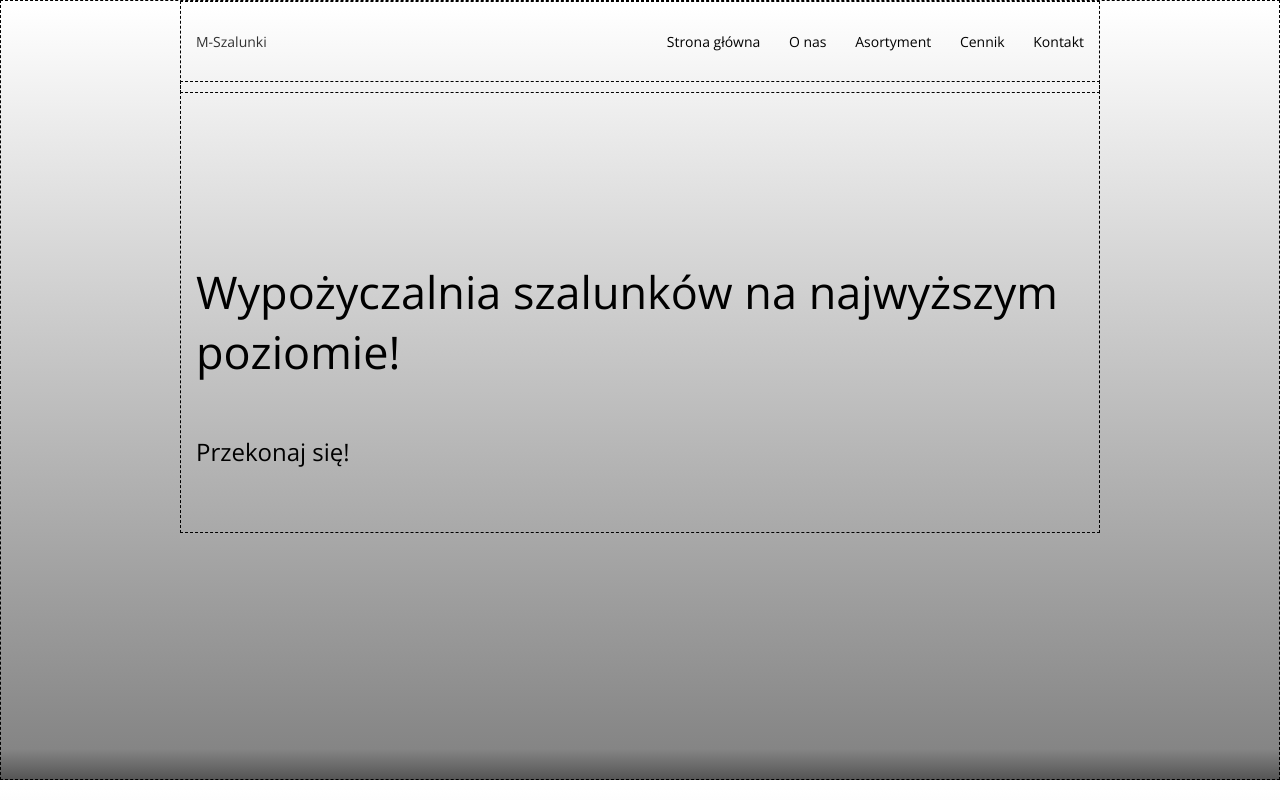
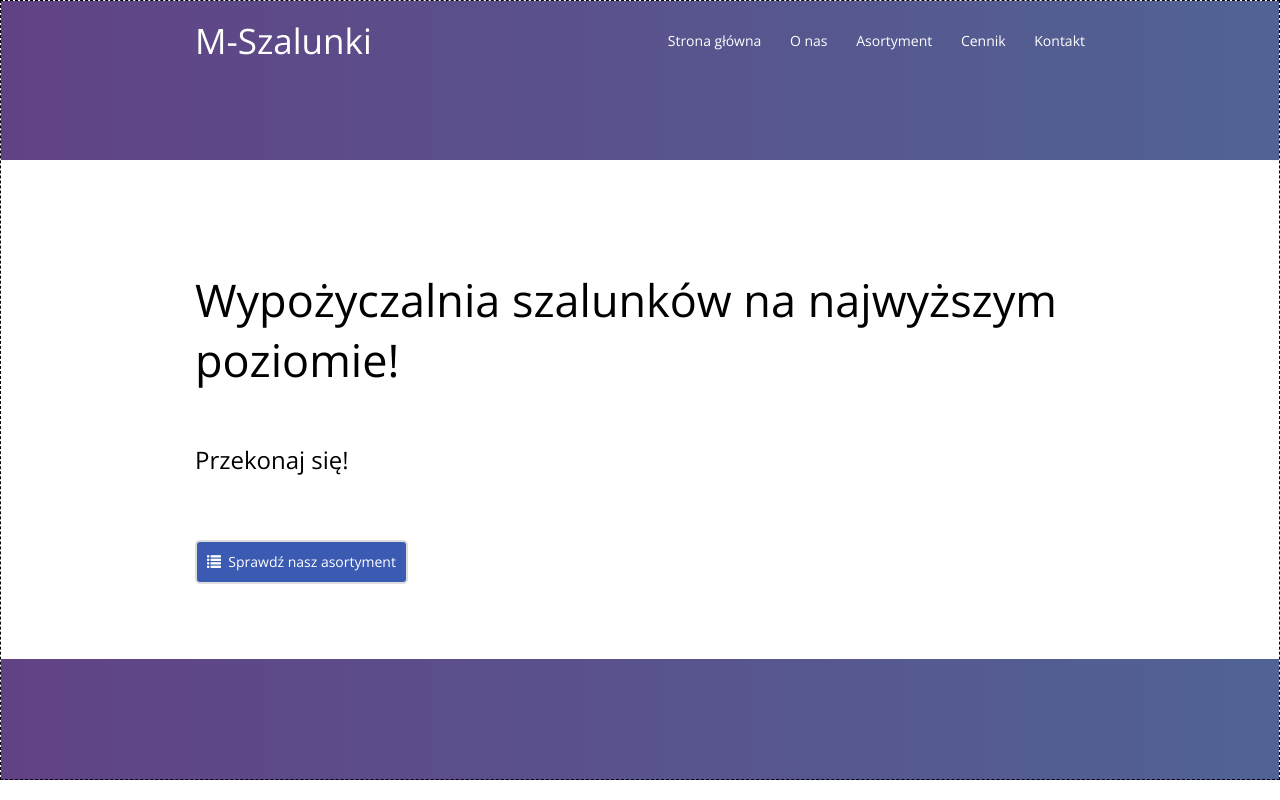
Before and after one commit to ArekScibior/M-Szalunki, a website: page index.html in a window 1280 px wide. Drawn offline with nearby package versions, Linux system fonts and the light colour scheme.

Commit message:
Stylownie strony głownej/powitalnej.

```diff
--- a/index.html
+++ b/index.html
@@ -14,7 +14,7 @@
         <header class="header">
             <div class="container">
                 <div class="logo-text">
-                    <p>M-Szalunki</p>
+                    <a href="/">M-Szalunki</a>
                 </div>
                 <nav class="nav-main">
                     <ul>
@@ -27,14 +27,17 @@
                 </nav>
             </div>
         </header>
+        <div class="container-home">
+            <div class="content">
                 <div class="container">
-            <div class="content">
                     <h1 class="main-slogan">
                         Wypożyczalnia szalunków na najwyższym poziomie!
                     <h1>
                     <h2 class="second-slogan">
                         Przekonaj się!
                     </h2>
+                    <button class="checkItButton"><span class="glyphicon glyphicon-list" aria-hidden="true"></span>&nbsp; Sprawdź nasz asortyment</button>
+                </div>
             </div>
         </div>
     </section>
--- a/styles/main.css
+++ b/styles/main.css
@@ -13,39 +13,27 @@
 
 body {
     font-family: 'Open Sans', sans;
-    background: rgba(255,255,255,1);
-    background: -moz-linear-gradient(top, rgba(255,255,255,1) 0%, rgba(255,255,255,1) 1%, rgba(228,228,228,1) 22%, rgba(133,133,133,1) 96%, rgba(84,84,84,1) 100%);
-    background: -webkit-gradient(left top, left bottom, color-stop(0%, rgba(255,255,255,1)), color-stop(1%, rgba(255,255,255,1)), color-stop(22%, rgba(228,228,228,1)), color-stop(96%, rgba(133,133,133,1)), color-stop(100%, rgba(84,84,84,1)));
-    background: -webkit-linear-gradient(top, rgba(255,255,255,1) 0%, rgba(255,255,255,1) 1%, rgba(228,228,228,1) 22%, rgba(133,133,133,1) 96%, rgba(84,84,84,1) 100%);
-    background: -o-linear-gradient(top, rgba(255,255,255,1) 0%, rgba(255,255,255,1) 1%, rgba(228,228,228,1) 22%, rgba(133,133,133,1) 96%, rgba(84,84,84,1) 100%);
-    background: -ms-linear-gradient(top, rgba(255,255,255,1) 0%, rgba(255,255,255,1) 1%, rgba(228,228,228,1) 22%, rgba(133,133,133,1) 96%, rgba(84,84,84,1) 100%);
-    background: linear-gradient(to bottom, rgba(255,255,255,1) 0%, rgba(255,255,255,1) 1%, rgba(228,228,228,1) 22%, rgba(133,133,133,1) 96%, rgba(84,84,84,1) 100%);
-    filter: progid:DXImageTransform.Microsoft.gradient( startColorstr='#ffffff', endColorstr='#545454', GradientType=0 );
 }
 
 .container {
     width: 920px;
     margin: 0 auto;
-    border: 1px black; /*do wykomentowania */
-    border-style: dashed; /*do wykomentowania */
+
 }
 
 /*---------------------------------------------*/
 /* sekcja header */
 /*---------------------------------------------*/
 
-/*---------------------------------------------*/
-/* sekcja header */
-/*---------------------------------------------*/
-
 #home-page {
+    background: url('/images/background-home-page.png');
     border: 1px black; /*do wykomentowania */
     border-style: dashed; /*do wykomentowania */
     height:780px;
-    background: url('../images/background.jpg');
     background-size: cover;
     background-repeat: no-repeat;
 }
+
 #home-page .header {
     height: 80px;
 }
@@ -53,13 +41,21 @@ body {
 #home-page .logo-text {
     float: left;
     height: 20px;
-    width: 100px;
+    width: 190px;
     line-height: 80px;
+    color: #fff;
+    font-size: 35px;
 }
 
 #home-page .logo-text a {
+    color: #fff;
+    cursor: pointer;
+    text-decoration: none;
     display: inline-block;
     transition: all .4s ease-in-out;
+}
+#home-page .logo-text a:hover {
+    transform: scale(1.2);
 }
 
 #home-page .nav-main {
@@ -73,7 +69,7 @@ body {
     font-size: 14px;
     display: inline-block;
     text-decoration: none;
-    color: #000000;
+    color: #fff;
     line-height: 80px;
     padding-left: 25px;
     transition: all .4s ease-in-out
@@ -81,28 +77,58 @@ body {
 
 .nav-main a:hover {
     transform: scale(1.2);
-    text-decoration: #000000
+    text-decoration: #fff
 }
 
 /*---------------------------------------------*/
 /* content */
 /*---------------------------------------------*/
-
-.content .main-slogan {
+.container-home {
+    width: 100%;
+    height: 82%;
+    display: flex;
+    align-items: center;
+}
+.container-home .content {
+    background: #ffffff;
+    width:100%;
+}
+.container-home .content .container .main-slogan {
     display:inline-block;
-    margin-top: 170px;
+    margin-top: 110px;
     margin-bottom: 20px;
     font-size: 45px;
     line-height: 60px;
     font-weight: 400;
     color: #000000;
-
 }
 
-.content .second-slogan {
+.container-home .content .container .second-slogan {
     font-size: 24px;
     line-height: 60px;
     font-weight: 400;
     color: #000000;
     margin-bottom: 50px;
 }
+
+.container-home .content .container .checkItButton {
+    border:none;
+    margin-bottom: 75px;
+    padding: 10px;
+    border: 2px solid #dddddd;
+    border-radius: 5px;
+    background: #3B5BB3;
+    color: #fff;
+    outline: none;
+    transition: all .4s ease-in-out;
+}
+.container-home .content .container .checkItButton:hover {
+    transform: scale(1.2);
+}
+/*---------------------------------------------*/
+/* about */
+/*---------------------------------------------*/
+
+#about-us .row {
+    min-height: 500px;
+}
```
Also changed, not shown: images/background-home-page.png (added). Lines whose indentation alone changed are shown as unchanged.
